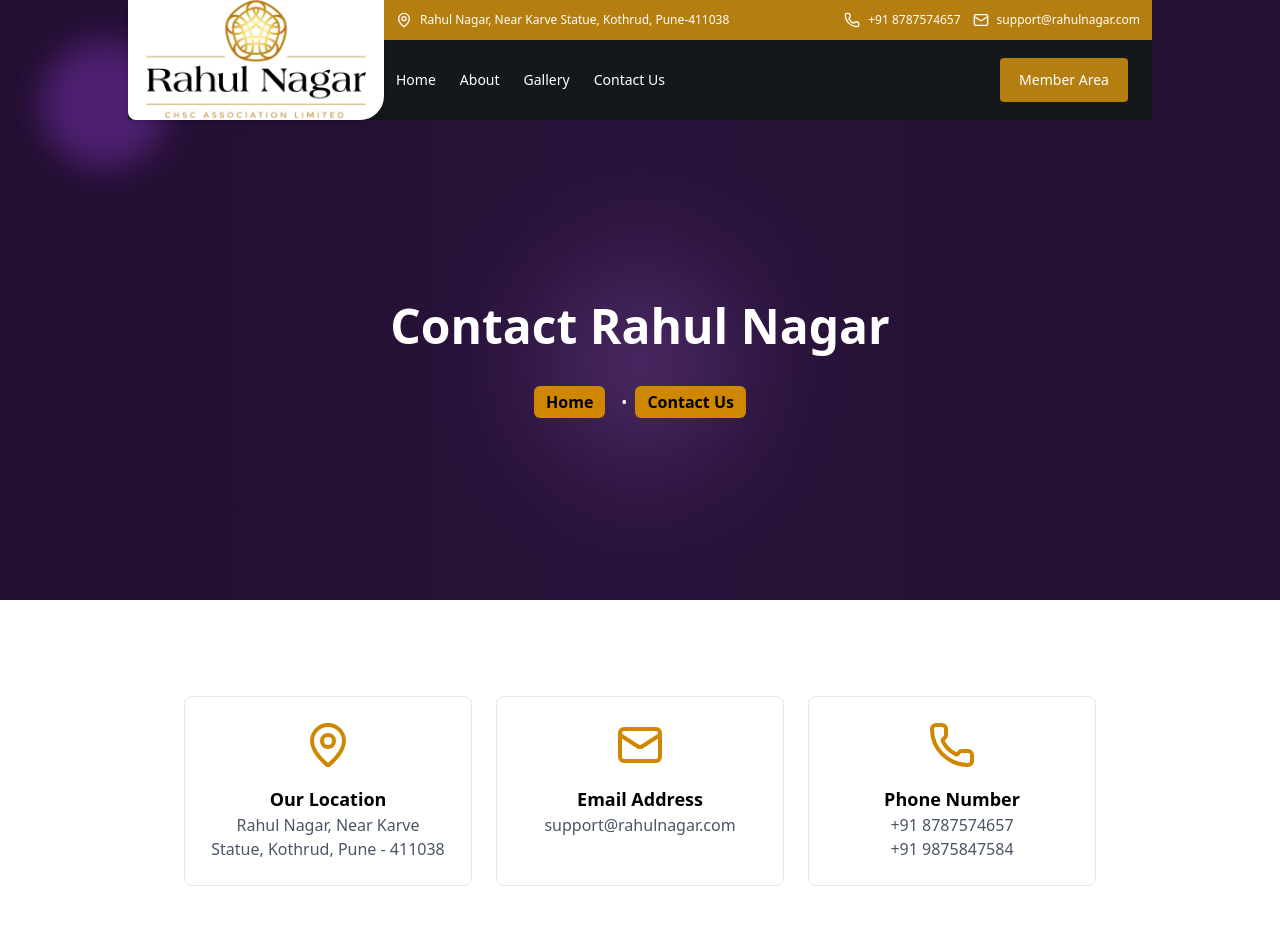
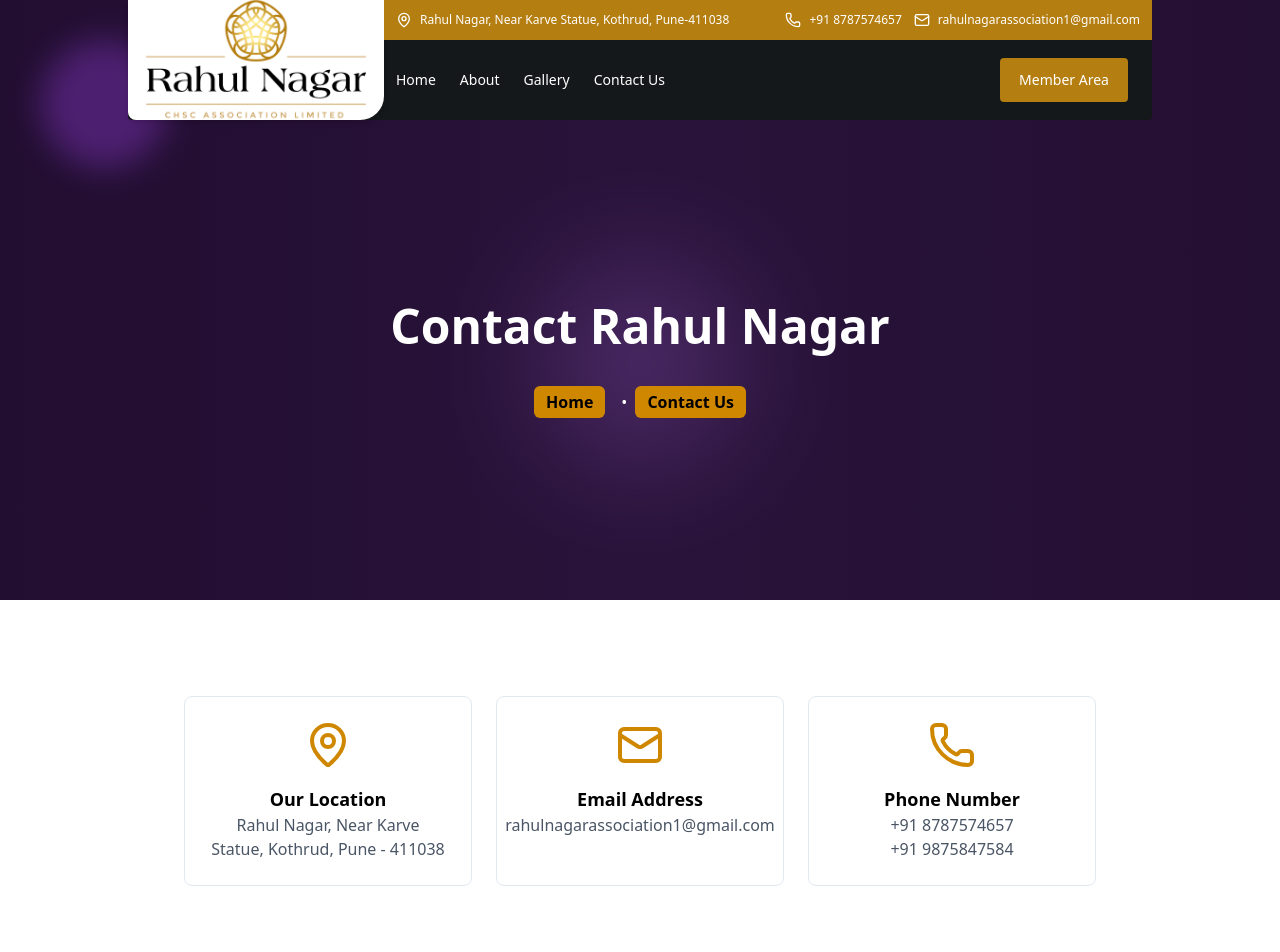
Before and after one commit to Maheshkadam-Delxn/rahul-nagar, a Next.js app: page /contact in a window 1280 px wide. Shown: the top 952 px of the page. Built offline with nearby package versions, Linux system fonts and the light colour scheme.

Commit message:
sample change

```diff
--- a/src/app/about/page.jsx
+++ b/src/app/about/page.jsx
@@ -52,8 +52,11 @@
               throw new Error("Failed to fetch users");
             }
             const data = await response.json();
-            console.log(data)
-            setUsers(data.users);
+
+            // Filter users with role "Associate-Member"
+            const filteredUsers = data.users.filter(user => user.role === "Associate-Member");
+
+            setUsers(filteredUsers);
           } catch (error) {
             console.error("Error fetching users:", error);
           } finally {
@@ -65,6 +68,7 @@
         fetchUsers();
       }, []);
 
+      console.log(users)
     const contactDetails = [
         {
             icon: <Phone className="text-yellow-700 w-8 h-8 md:w-10 md:h-10" />,
--- a/src/app/contact/page.jsx
+++ b/src/app/contact/page.jsx
@@ -113,18 +113,18 @@
           </div>
 
           {/* Email Card */}
-          <div className='w-full sm:w-[45%] md:w-1/3 lg:w-1/4 flex flex-col items-center p-4 md:p-6 rounded-lg border border-slate-200'>
+          <a href='mailto:rahulnagarassociation1@gmail.com' className='w-full sm:w-[45%] md:w-1/3 lg:w-1/4 flex flex-col items-center p-4 md:p-6 rounded-lg border border-slate-200'>
             <Mail className="h-8 w-8 md:h-12 md:w-12 mb-3 md:mb-4 text-yellow-600" />
             <h3 className="text-base md:text-lg font-semibold">Email Address</h3>
-            <p className="text-sm md:text-base text-gray-600">support@rahulnagar.com</p>
-          </div>
+            <p className="text-sm md:text-base text-gray-600">rahulnagarassociation1@gmail.com</p>
+          </a>
 
           {/* Phone Number Card */}
           <div className='w-full sm:w-[45%] md:w-1/3 lg:w-1/4 flex flex-col items-center p-4 md:p-6 rounded-lg border border-slate-200'>
             <Phone className="h-8 w-8 md:h-12 md:w-12 mb-3 md:mb-4 text-yellow-600" />
             <h3 className="text-base md:text-lg font-semibold">Phone Number</h3>
-            <p className="text-sm md:text-base text-gray-600">+91 8787574657</p>
-            <p className="text-sm md:text-base text-gray-600">+91 9875847584</p>
+            <a href='tel:+918787574657' className="text-sm md:text-base text-gray-600">+91 8787574657</a>
+            <a href='tel:+919875847584' className="text-sm md:text-base text-gray-600">+91 9875847584</a>
           </div>
 
         </div>
--- a/src/components/Contact.jsx
+++ b/src/components/Contact.jsx
@@ -85,20 +85,48 @@
         {/* Contact Info Cards */}
         <div className="max-w-6xl w-full grid grid-cols-1 md:grid-cols-4 gap-6 px-6">
       {[
-            { icon: <FaPhone />, title: "Phone Number", subtitle: "+91 8787574657" },
-            { icon: <FaEnvelope />, title: "Email Address", subtitle: "support@rahulnagar.com" },
-            { icon: <FaMapMarkerAlt />, title: "Our Location", subtitle: "Rahul Nagar, Near Karve Statue, Kothrud, Pune-411038" },
-            { icon: <FaClock />, title: "Office Hours", subtitle: "Mon - Sat: 09am - 07pm" },
+        {
+          icon: <FaPhone />,
+          title: "Phone Number",
+          subtitle: "+91 8787574657",
+          link: "tel:+918787574657"
+        },
+        {
+          icon: <FaEnvelope />,
+          title: "Email Address",
+          subtitle: "rahulnagarassociation1@gmail.com",
+          link: "mailto:rahulnagarassociation1@gmail.com"
+        },
+        {
+          icon: <FaMapMarkerAlt />,
+          title: "Our Location",
+          subtitle: "Rahul Nagar, Near Karve Statue, Kothrud, Pune-411038"
+        },
+        {
+          icon: <FaClock />,
+          title: "Office Hours",
+          subtitle: "Mon - Sat: 09am - 07pm"
+        },
       ].map((item, index) => (
-            <div key={index} className="bg-white shadow-lg p-6 flex items-center rounded-lg">
+        <div key={index} className="bg-white shadow-lg p-6 flex-col flex items-center rounded-lg gap-5">
           <div className="text-yellow-500 text-3xl">{item.icon}</div>
-              <div className="ml-4">
+          <div className="ml-4 flex flex-col items-center">
             <h3 className="font-bold text-lg">{item.title}</h3>
-                <p className="text-gray-500">{item.subtitle}</p>
+            {item.link ? (
+              <a
+                href={item.link}
+                className="text-gray-500 break-words text-sm text-center underline hover:text-yellow-600"
+              >
+                {item.subtitle}
+              </a>
+            ) : (
+              <p className="text-gray-500 break-words text-sm text-center">{item.subtitle}</p>
+            )}
           </div>
         </div>
       ))}
     </div>
+
 
         {/* Contact Form Section */}
         <div className="max-w-6xl w-full bg-white shadow-lg rounded-lg mt-12 flex flex-col md:flex-row">
--- a/src/components/Footer.jsx
+++ b/src/components/Footer.jsx
@@ -74,11 +74,11 @@
           <ul className="mt-4 space-y-3 text-gray-400">
             <li className="flex items-center space-x-2">
               <FaPhone className="text-yellow-500" />
-              <span>+91 8787574657</span>
+              <a href="tel:+918787574657">+91 8787574657</a>
             </li>
             <li className="flex items-center space-x-2">
               <FaEnvelope className="text-yellow-500" />
-              <span>support@rahulnagar.com</span>
+              <a href="mailto:rahulnagarassociation1@gmail.com">rahulnagarassociation1@gmail.com</a>
             </li>
             <li className="flex items-center space-x-2">
               <FaMapMarkerAlt className="text-yellow-500" />
--- a/src/components/Navbar.jsx
+++ b/src/components/Navbar.jsx
@@ -37,14 +37,14 @@
               <h3 className='text-xs'>Rahul Nagar, Near Karve Statue, Kothrud, Pune-411038</h3>
             </div>
             <div className='flex items-center gap-3 text-white text-xs'>
-              <div className='flex items-center gap-2'>
+              <a href='tel:+918787574657' className='flex items-center gap-2'>
                 <Phone size={16} />
                 +91 8787574657
-              </div>
-              <div className='flex items-center gap-2'>
+              </a>
+              <a href='mailto:rahulnagarassociation1@gmail.com' className='flex items-center gap-2'>
                 <Mail size={16} />
-                support@rahulnagar.com
-              </div>
+                rahulnagarassociation1@gmail.com
+              </a>
             </div>
           </div>
           <div className='w-full h-2/3 flex items-center justify-between px-3 py-1'>
```
Lines whose indentation alone changed are shown as unchanged.
